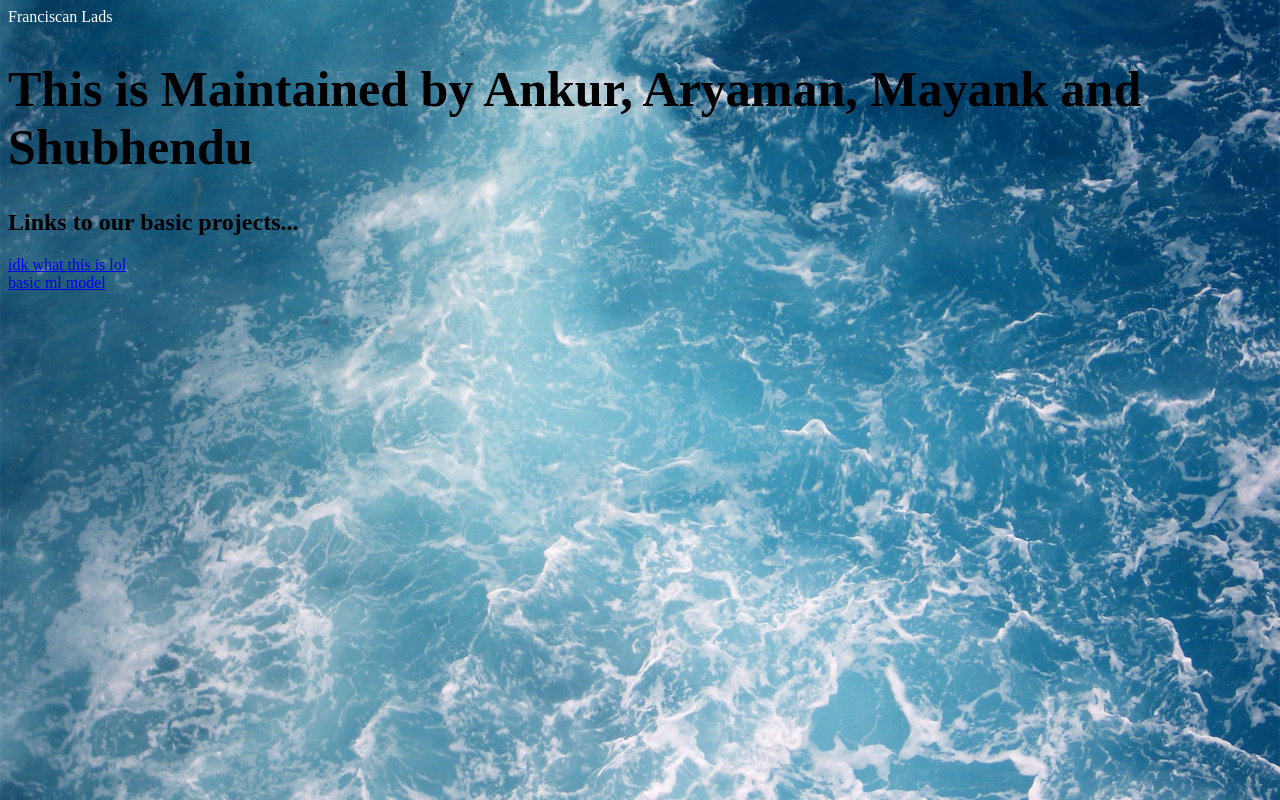
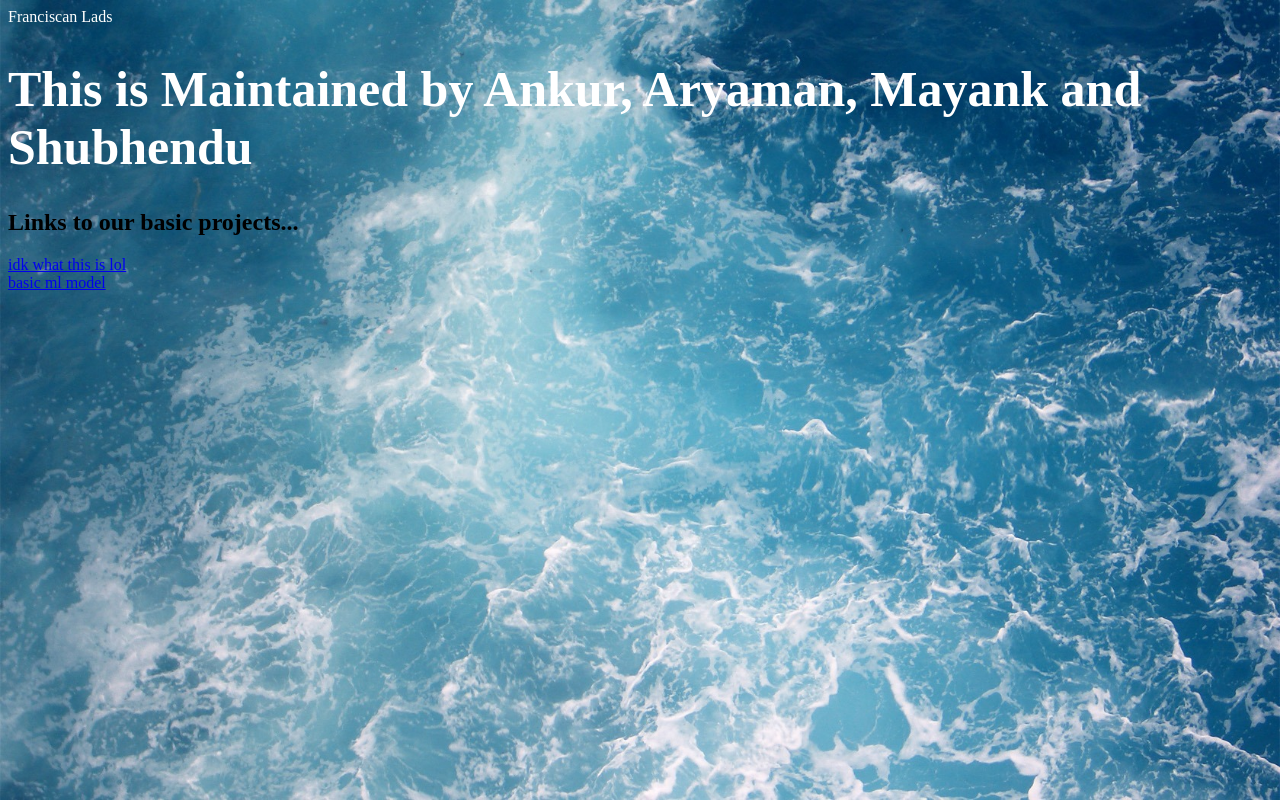
Before and after one commit to FranciscanLads/franciscanlads.github.io, a plain HTML site: page index.html in a window 1280 px wide. Drawn offline with Linux system fonts and the light colour scheme.

Commit message:
Update index.html

```diff
--- a/index.html
+++ b/index.html
@@ -1,7 +1,7 @@
 <html>
-<title>Franciscan Lads</title>
 <head>
       <font color="white">Franciscan Lads</font>
+      <title>Franciscan Lads</title>
 </head>
 <style>
 body {background-image: url("water.png");
@@ -10,10 +10,8 @@ body {background-image: url("water.png");
       background-position: center;
       background-color: Azure;
   }
- head {text-align:center;
-       font-size:50px;
-
-      }
+ h1 {color: white;}
+      h1 {color : white;}
 </style>
 <body>
 <h1 style="font-size:50px">This is Maintained by Ankur, Aryaman, Mayank and Shubhendu</h1>
```
